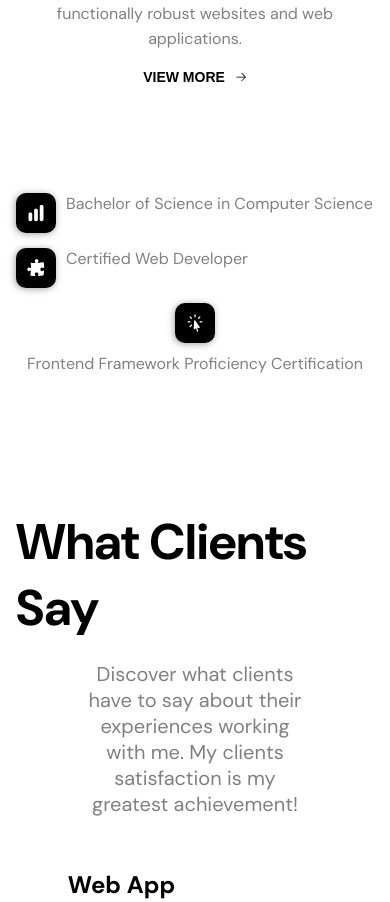
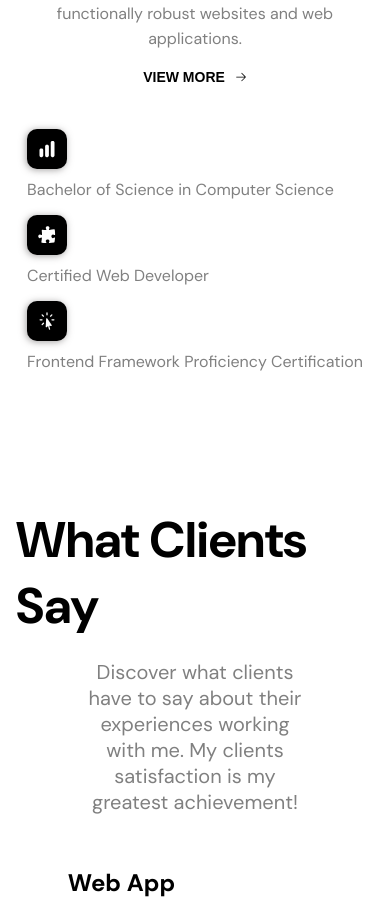
Before and after one commit to ayoubakbartabar/profile-project, a React (Vite) app: page / in a window 390 px wide. Shown: the part 9068-9970 px from the top of the page. Built offline with nearby package versions, Linux system fonts and the light colour scheme.

Commit message:
update MyResume.css

```diff
--- a/src/assets/components/Resume/Resume.css
+++ b/src/assets/components/Resume/Resume.css
@@ -1,4 +1,4 @@
-.my-resume-svg-container{
+.my-resume-svg-container {
   display: flex;
   flex-direction: column;
   flex-wrap: wrap;
@@ -7,7 +7,7 @@
   align-items: flex-start;
   margin-top: 5rem;
 }
-.resume-box{
+.resume-box {
   display: flex;
   flex-direction: row;
   flex-wrap: wrap;
@@ -25,6 +25,15 @@
   display: flex;
   box-shadow: -1px 1px 7px 0px rgba(73, 70, 70, 0.5);
 }
-.resume-text{
+.resume-text {
   color: #808080;
 }
+@media screen and (max-width: 410px) {
+  .my-resume-svg-container {
+    margin-top: 1rem;
+  }
+  .resume-box {
+    display: flex;
+    flex-direction: column;
+  }
+}
```
Lines whose indentation alone changed are shown as unchanged.
